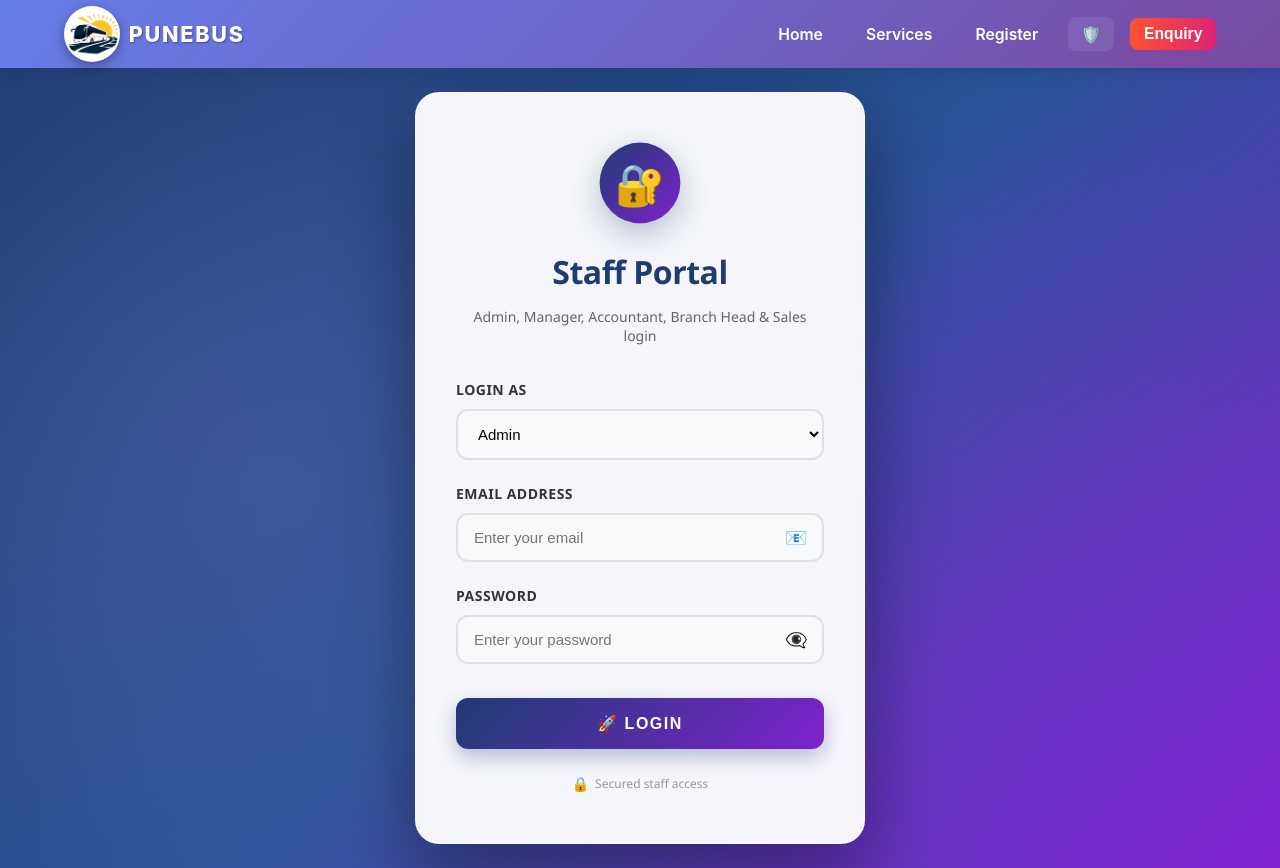
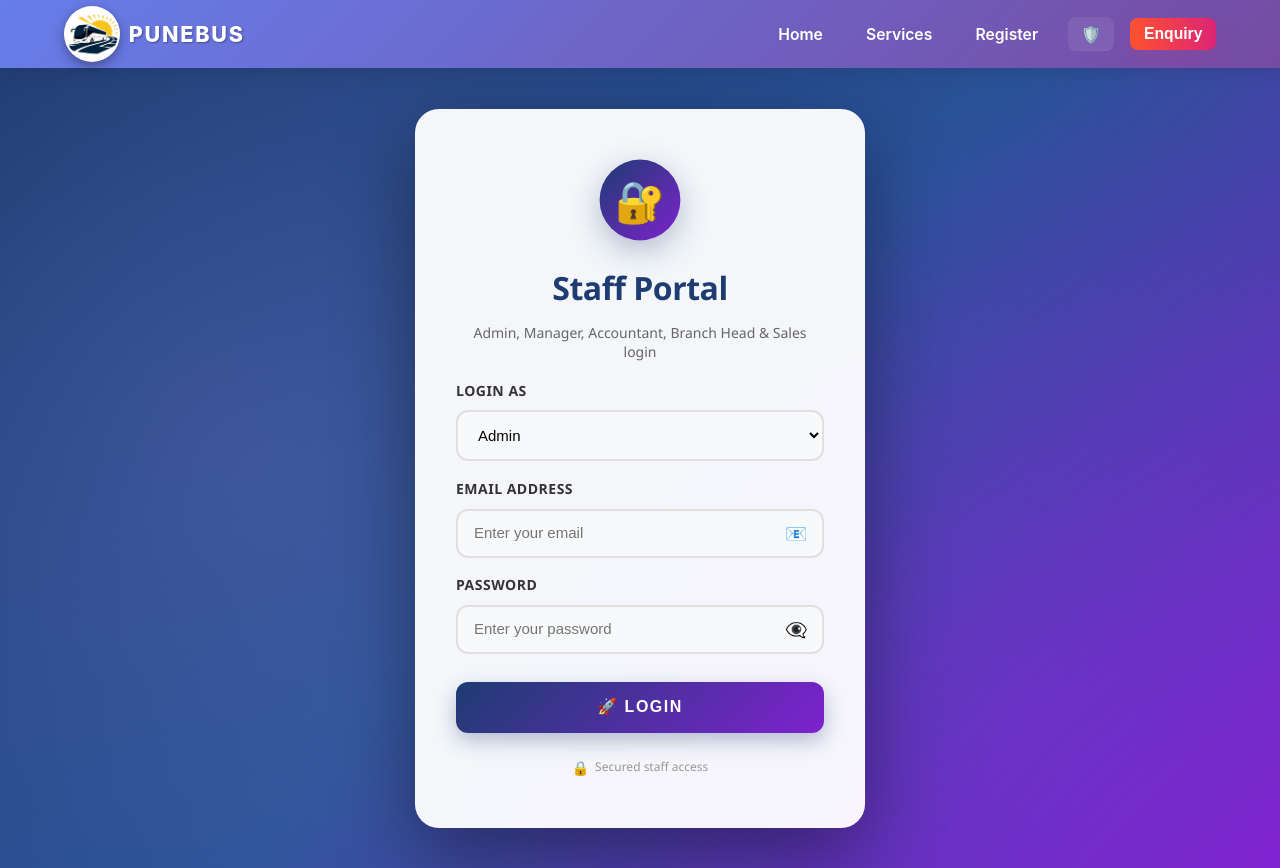
Before and after one commit to prathameshsmule/punebus, a React (Vite) app in the folder Frontend/: page /admin/login in a window 1280 px wide. Built offline with nearby package versions, Linux system fonts and the light colour scheme.

Commit message:
Update AdminLogin.jsx

```diff
--- a/Frontend/src/pages/AdminLogin.jsx
+++ b/Frontend/src/pages/AdminLogin.jsx
@@ -3,21 +3,9 @@ import React, { useState } from "react";
 import api from "../api/apiClient";
 import { useNavigate } from "react-router-dom";
 
-const ROLE_OPTIONS = [
-  { value: "admin", label: "Admin" },
-  { value: "manager", label: "Manager" },
-  { value: "accountant", label: "Accountant" },
-  { value: "branchHead", label: "Branch Head" },
-  { value: "sales", label: "Sales" },
-];
-
 const AdminLogin = () => {
-  // ✅ role state add kiya
-  const [form, setForm] = useState({
-    email: "",
-    password: "",
-    role: "admin",
-  });
+  const [form, setForm] = useState({ email: "", password: "" });
+  const [selectedRole, setSelectedRole] = useState("admin"); // ✅ role select
   const [loading, setLoading] = useState(false);
   const [msg, setMsg] = useState(null);
   const [showPassword, setShowPassword] = useState(false);
@@ -36,9 +24,14 @@ const AdminLogin = () => {
     setMsg(null);
 
     try {
-      // ⚠️ apiClient ka baseURL probably "/api" hai,
-      // isliye yahan sirf "/auth/admin/login" likha hai
-      const res = await api.post("/auth/admin/login", form);
+      // ✅ role bhi bhej rahe hai
+      const payload = {
+        email: form.email,
+        password: form.password,
+        role: selectedRole,
+      };
+
+      const res = await api.post("/auth/admin/login", payload);
 
       const token = res.data?.token;
       const user = res.data?.user || {};
@@ -47,11 +40,9 @@ const AdminLogin = () => {
         throw new Error("Invalid response from server");
       }
 
-      // token + staff user info store
       localStorage.setItem("token", token);
       localStorage.setItem("admin", JSON.stringify(user));
 
-      // real role backend se aaya; isi pe trust karenge
       const role = (user.role || "").toLowerCase();
 
       const roleRouteMap = {
@@ -67,7 +58,7 @@ const AdminLogin = () => {
 
       setMsg({
         type: "success",
-        text: `Login successful as ${role || "admin"}! Redirecting...`,
+        text: `Login successful as ${user.role}! Redirecting...`,
       });
 
       setTimeout(() => {
@@ -143,13 +134,13 @@ const AdminLogin = () => {
       textAlign: "center",
       color: "#666",
       fontSize: "14px",
-      marginBottom: "35px",
+      marginBottom: "20px",
       fontWeight: "500",
     },
     form: {
       display: "flex",
       flexDirection: "column",
-      gap: "24px",
+      gap: "18px",
     },
     label: {
       display: "flex",
@@ -191,17 +182,16 @@ const AdminLogin = () => {
       fontSize: "18px",
       pointerEvents: "none",
     },
-    passwordToggle: {
-      position: "absolute",
-      right: "16px",
-      color: "#666",
-      fontSize: "18px",
-      cursor: "pointer",
-      userSelect: "none",
-      transition: "color 0.3s ease",
-    },
-    passwordToggleHover: {
-      color: "#1e3c72",
+    select: {
+      width: "100%",
+      padding: "14px 16px",
+      border: "2px solid #e0e0e0",
+      borderRadius: "12px",
+      fontSize: "15px",
+      backgroundColor: "#f8f9fa",
+      fontWeight: "500",
+      outline: "none",
+      transition: "all 0.3s ease",
     },
     button: {
       padding: "16px",
@@ -290,19 +280,6 @@ const AdminLogin = () => {
             0%, 100% { transform: scale(1); }
             50% { transform: scale(1.05); }
           }
-          @media (max-width: 600px) {
-            .form-wrapper {
-              padding: 35px 25px !important;
-            }
-            .heading {
-              font-size: 26px !important;
-            }
-            .icon-wrapper {
-              width: 70px !important;
-              height: 70px !important;
-              font-size: 35px !important;
-            }
-          }
         `}
       </style>
 
@@ -315,32 +292,24 @@ const AdminLogin = () => {
           Staff Portal
         </h2>
         <p style={styles.subtitle}>
-          Admin, Manager, Accountant, Branch Head &amp; Sales login
+          Admin, Manager, Accountant, Branch Head & Sales login
         </p>
 
         <form onSubmit={submit} style={styles.form}>
-          {/* Role select */}
+          {/* ROLE SELECT */}
           <label style={styles.label}>
-            Login As
-            <div style={styles.inputWrapper}>
-              <select
-                name="role"
-                value={form.role}
-                onChange={handleChange}
-                onFocus={() => setFocusedField("role")}
-                onBlur={() => setFocusedField(null)}
-                style={{
-                  ...styles.input,
-                  ...(focusedField === "role" ? styles.inputFocus : {}),
-                }}
-              >
-                {ROLE_OPTIONS.map((r) => (
-                  <option key={r.value} value={r.value}>
-                    {r.label}
-                  </option>
-                ))}
-              </select>
-            </div>
+            Login as
+            <select
+              value={selectedRole}
+              onChange={(e) => setSelectedRole(e.target.value)}
+              style={styles.select}
+            >
+              <option value="admin">Admin</option>
+              <option value="manager">Manager</option>
+              <option value="accountant">Accountant</option>
+              <option value="branch-head">Branch Head</option>
+              <option value="sales">Sales</option>
+            </select>
           </label>
 
           <label style={styles.label}>
@@ -385,8 +354,13 @@ const AdminLogin = () => {
               />
               <span
                 style={{
-                  ...styles.passwordToggle,
-                  ...(passwordToggleHover ? styles.passwordToggleHover : {}),
+                  position: "absolute",
+                  right: "16px",
+                  color: passwordToggleHover ? "#1e3c72" : "#666",
+                  fontSize: "18px",
+                  cursor: "pointer",
+                  userSelect: "none",
+                  transition: "color 0.3s ease",
                 }}
                 onClick={() => setShowPassword(!showPassword)}
                 onMouseEnter={() => setPasswordToggleHover(true)}
```
